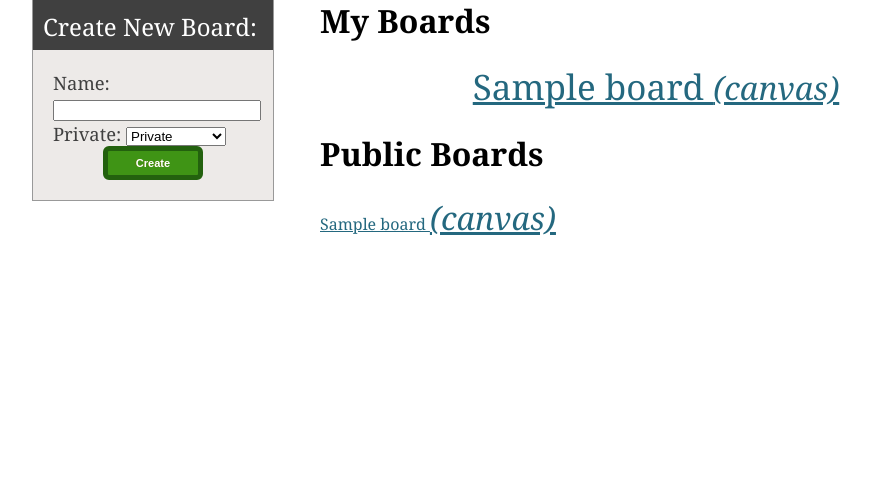
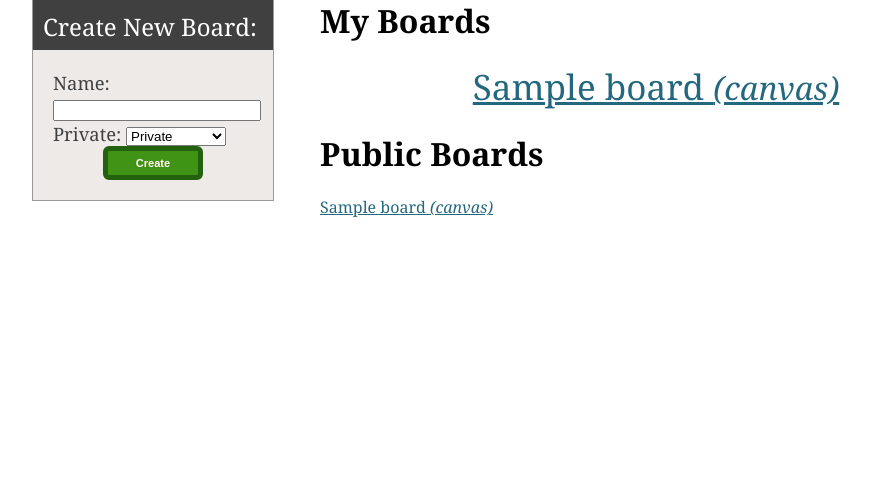
Before and after one commit to tsmith14/Pinboard, a Python web app: template src/templates/boardIndex.html in a window 1280 px wide. Shown: the part 166-645 px from the top of the page, without its empty margins (128-999 px from the left). Run offline with Jinja, Linux system fonts and the light colour scheme; the template is opened without the code that fills it: most values are stand-ins (such as "Sample title", 1, 10 or a date in 2020).

Commit message:
Modifications for HW9

```diff
--- a/src/templates/boardIndex.html
+++ b/src/templates/boardIndex.html
@@ -53,7 +53,7 @@
 			 <a href="/board/{{ board.key().id() }}">
 				{{ board.name }}
 			  </a>
-			 <a style="font-size:32px; font-style:italic;" href="/canvas/{{ board.key().id() }}">
+			 <a style="font-style:italic;" href="/canvas/{{ board.key().id() }}">
 			     (canvas)
 			  </a>
 			  <br/>
```
